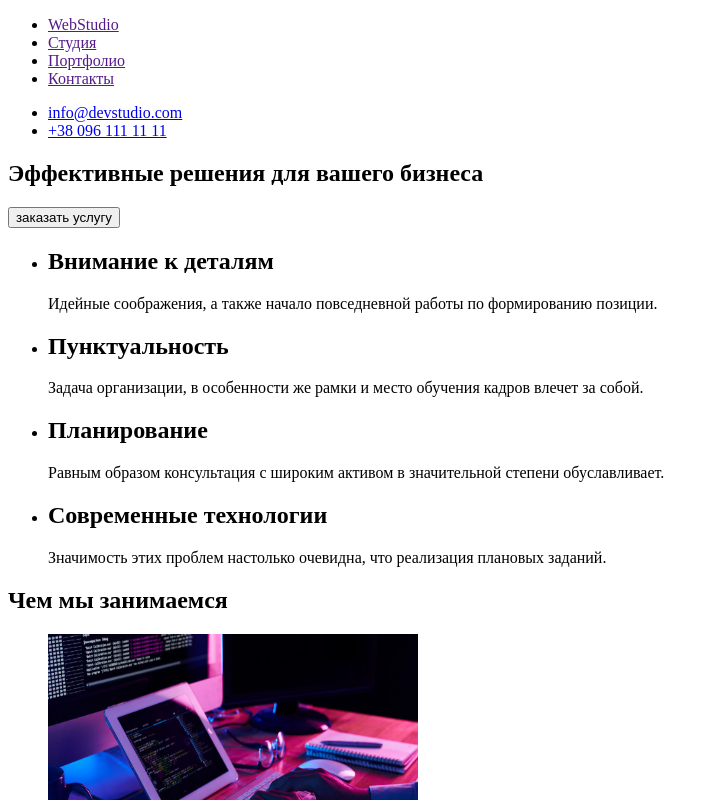
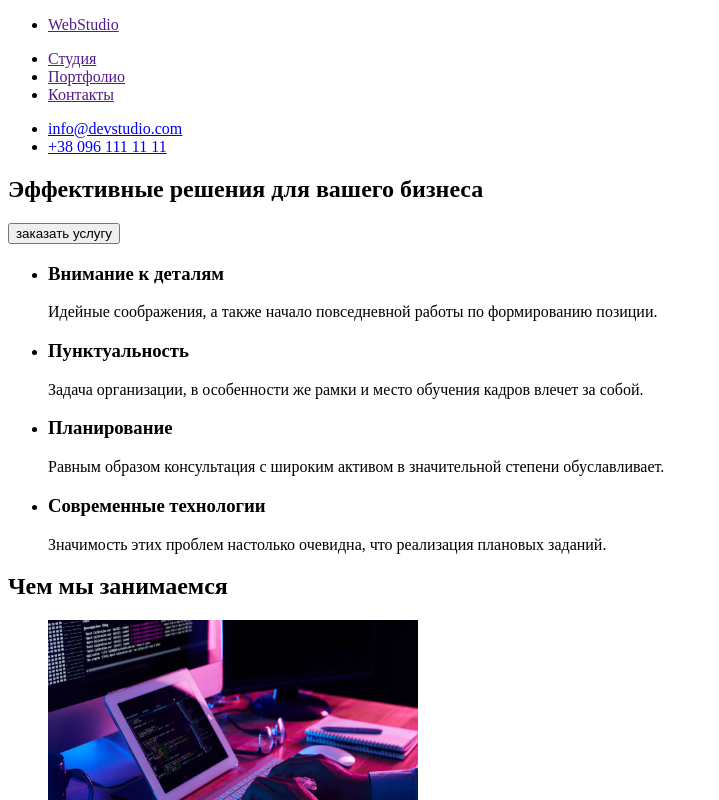
Before and after one commit to NikolaS1203/goit-markup-hw-01, a plain HTML site: page index.html in a window 1280 px wide. Shown: the top 800 px of the page, without its empty margins (0-719 px from the left). Drawn offline with Linux system fonts and the light colour scheme.

Commit message:
Update index.html

```diff
--- a/index.html
+++ b/index.html
@@ -10,9 +10,11 @@
     <header>
       <nav>
       <ul>
-          <li>
-            <a href="" lang="en">WebStudio</a>
-          </li>
+        <li>
+          <a href="" lang="en">WebStudio</a>
+        </li>
+      </ul>
+      <ul>
           <li>
             <a href="">Студия</a>
           </li>
@@ -41,27 +43,28 @@
 </div>
       </section>
    <section>
+    <h2 hidden>Наш принцип</h2>
     <ul>
     <li>
-    <h2>Внимание к деталям</h2>
+    <h3>Внимание к деталям</h3>
     <p>Идейные соображения, а также начало повседневной работы по формированию позиции.</p>
     </li>
     </ul>
     <ul>
     <li>
-    <h2>Пунктуальность</h2>
+    <h3>Пунктуальность</h3>
     <p>Задача организации, в особенности же рамки и место обучения кадров влечет за собой.</p>
     </li>
    </ul>
     <ul>
     <li>
-    <h2>Планирование</h2>
+    <h3>Планирование</h3>
     <p>Равным образом консультация с широким активом в значительной степени обуславливает.</p>
     </li>
     </ul>
     <ul>
     <li>
-    <h2>Современные технологии</h2>
+    <h3>Современные технологии</h3>
     <p>Значимость этих проблем настолько очевидна, что реализация плановых заданий.</p>
     </li>
     </ul>
@@ -107,10 +110,14 @@
 </section>
 </main>
 <footer>
+  <ul>
+    <li>
+      <a href="" lang="en">WebStudio</a>
+    </li>
+  </ul>
+
       <address>
         <ul>
-          <li><a href="" lang="en">WebStudio</a>
-          </li>
           <li><a href="https://bit.ly/3pXMvUd" target="_blank" rel="noopener noreferrer">г. Киев, пр-т
               Леси Украинки, 26</a> </li>
           <li><a class="link" href="mailto:info@devstudio.com">info@example.com</a> </li>
```
